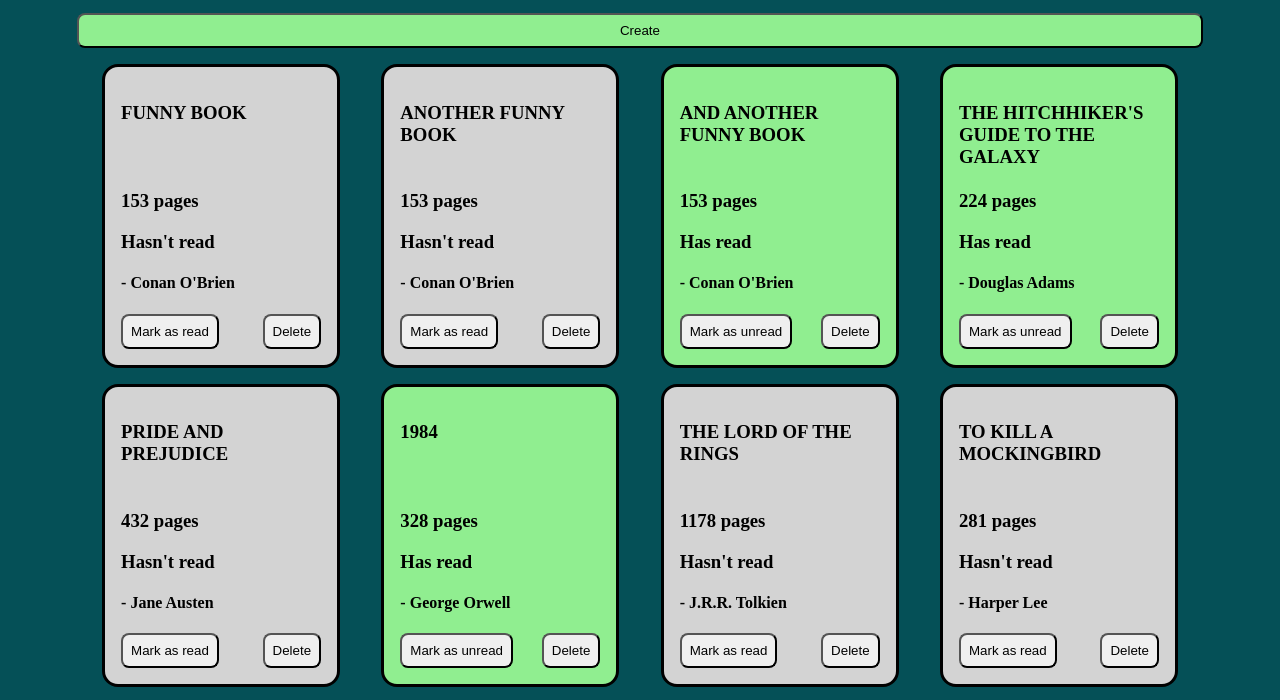
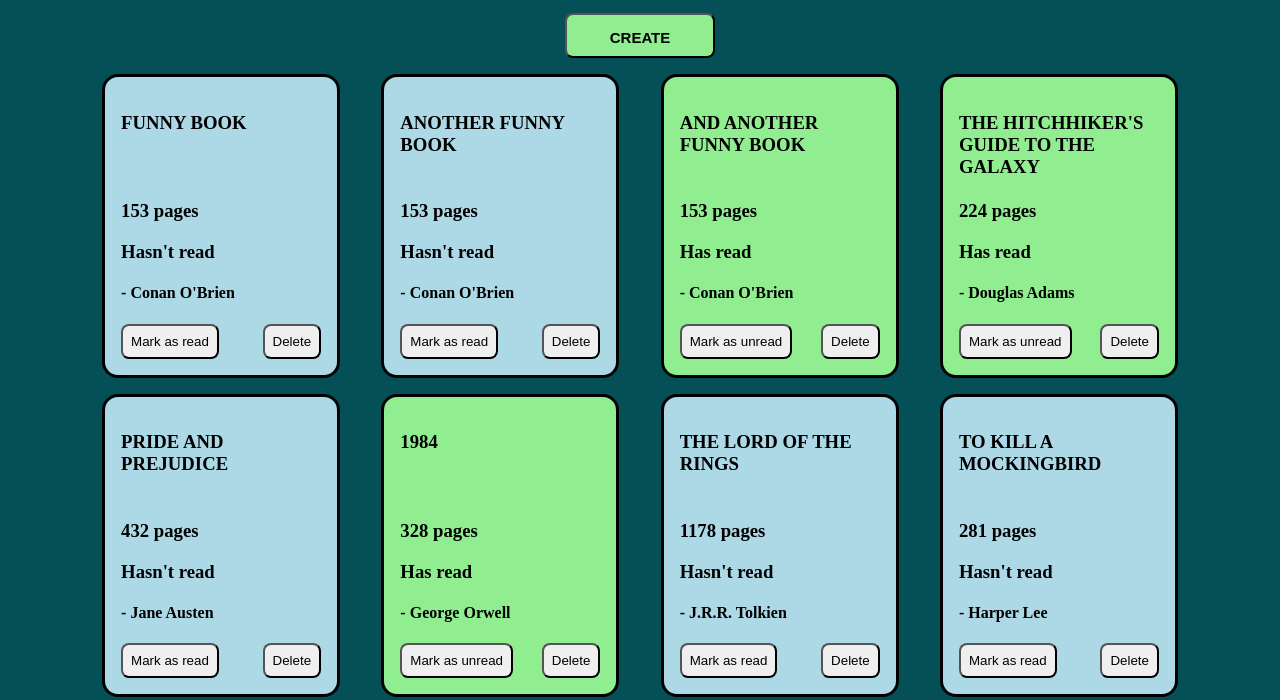
Before and after one commit to DannyTheKO/odin_book_library, a plain HTML site: page index.html in a window 1280 px wide. Shown: the part 46-746 px from the top of the page. Drawn offline with Linux system fonts and the light colour scheme.

Commit message:
small changed

```diff
--- a/index.html
+++ b/index.html
@@ -9,8 +9,7 @@
 <body>
 <h1 id="headerTitle">My Book Library</h1>
 <div class="wrapper" style="flex-direction: column;">
-    <button id="openDialogForm" type="button"
-            style="background-color: lightgreen; width: 100%">Create</button>
+    <button id="openDialogForm" type="button">Create</button>
 
     <dialog id="dialogForm">
         <form class="formBookCreate">
--- a/index.js
+++ b/index.js
@@ -131,7 +131,7 @@
             divBook.style.backgroundColor = "lightgreen"
         } else  {
             bookHasRead.textContent = "Hasn't read"
-            divBook.style.backgroundColor = "lightgray"
+            divBook.style.backgroundColor = "lightblue"
         }
 
         const bookAuthor = document.createElement("h4")
--- a/style.css
+++ b/style.css
@@ -11,6 +11,47 @@
     text-align: center;
 }
 
+.wrapper {
+    display: flex;
+    justify-content: space-evenly;
+    align-items: center;
+
+    flex-wrap: wrap;
+
+    gap: 16px;
+
+    margin: 0 6% 16px 6%;
+
+    button {
+        width: auto;
+        border-radius: 8px;
+        padding: 8px;
+    }
+}
+
+.book {
+    width: 200px;
+    height: fit-content;
+
+    border: 3px solid black;
+    border-radius: 16px;
+
+    background-color: lightblue;
+
+    padding: 16px;
+
+    button {
+        width: auto;
+        border-radius: 8px;
+        padding: 8px;
+        cursor: pointer;
+
+        &:hover {
+            background-color: lightsalmon;
+        }
+    }
+}
+
 #headerTitle {
     margin: 0 0 16px 0;
     background-color: white;
@@ -20,8 +61,15 @@
 }
 
 #openDialogForm {
-    height: 35px;
-
+    height: 45px;
+    width: 150px;
+    padding: 0;
+    text-align: center;
+    background-color: lightgreen;
+    cursor: pointer;
+    font-size: 22px;
+    font-weight: bold;
+    font-variant-caps: all-petite-caps;
 }
 
 #dialogForm {
@@ -62,32 +110,3 @@
         }
     }
 }
-
-.wrapper {
-    display: flex;
-    justify-content: space-evenly;
-
-    flex-wrap: wrap;
-
-    gap: 16px;
-
-    margin: 0 6% 16px 6%;
-
-    button {
-        width: auto;
-        border-radius: 8px;
-        padding: 8px;
-    }
-}
-
-.book {
-    width: 200px;
-    height: fit-content;
-
-    border: 3px solid black;
-    border-radius: 16px;
-
-    background-color: lightblue;
-
-    padding: 16px;
-}
```
